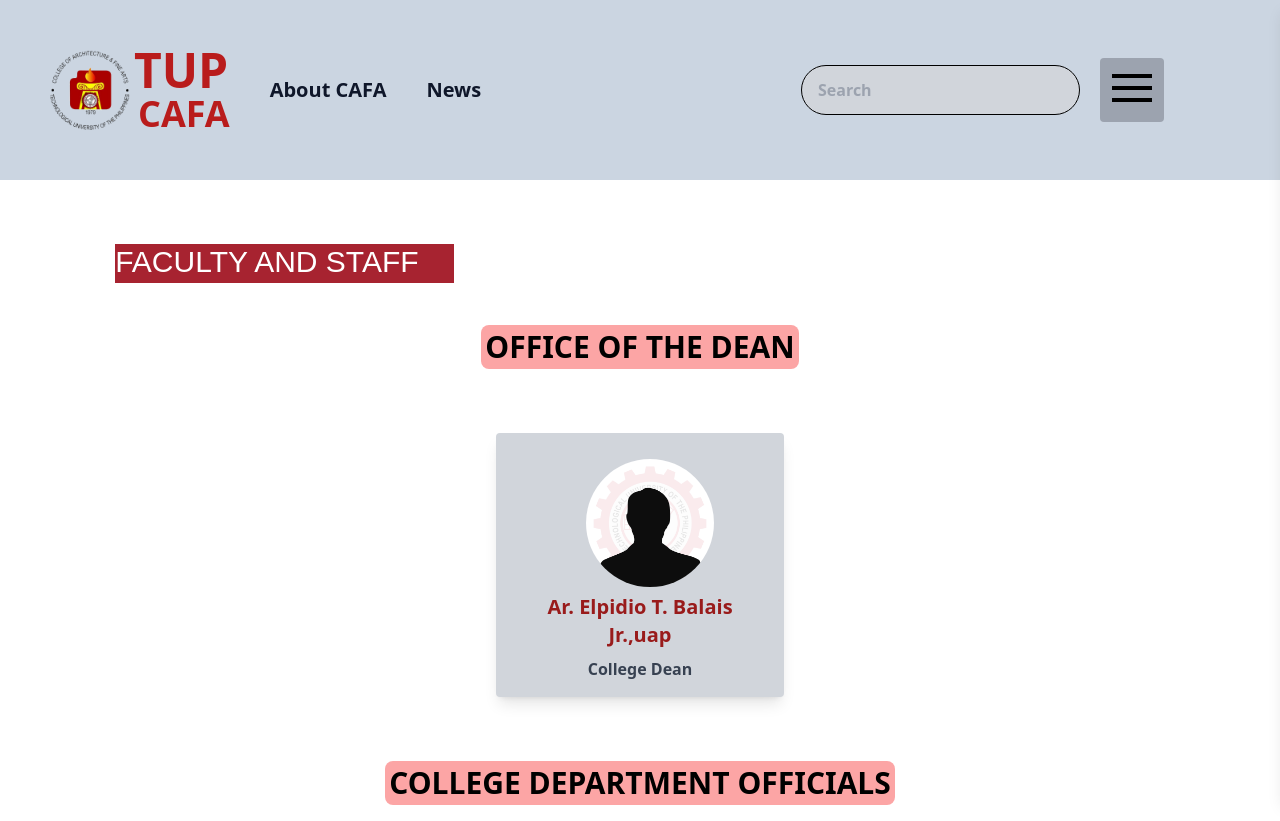
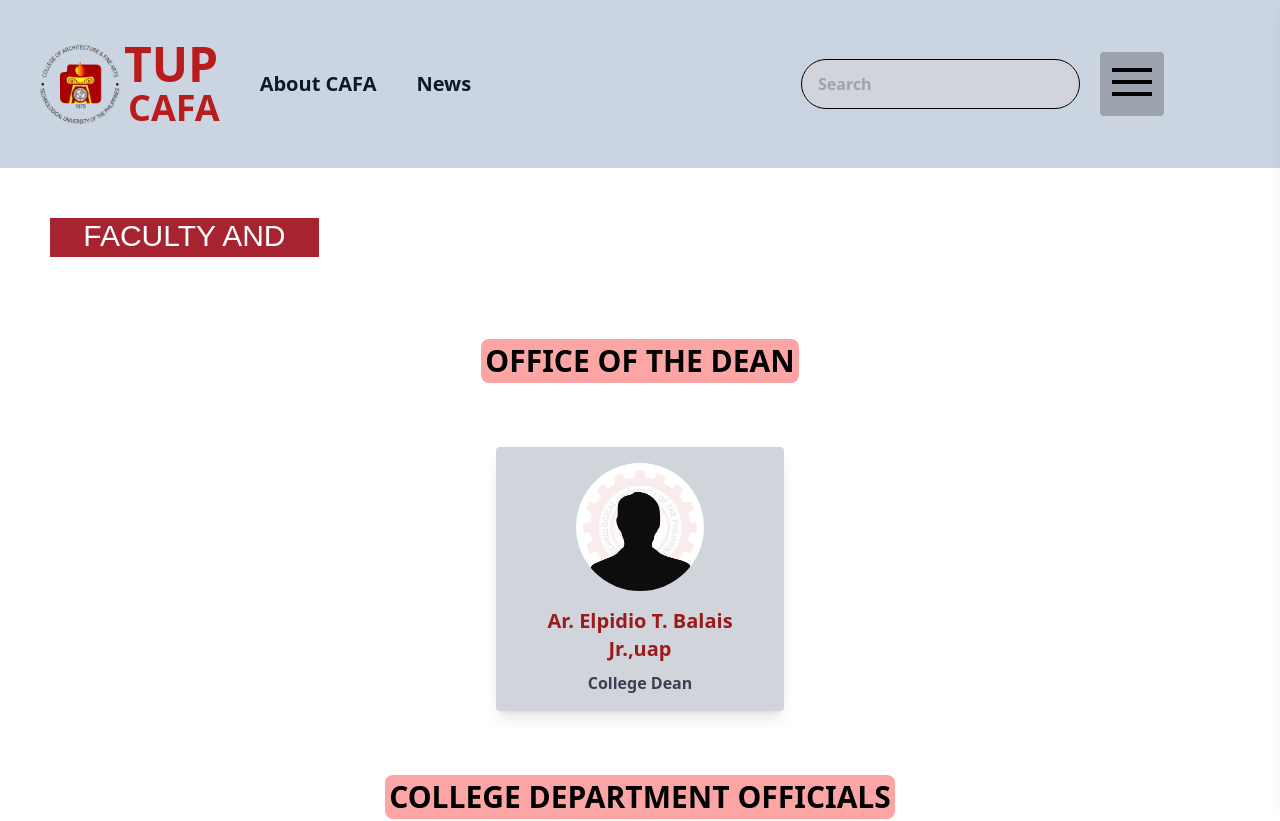
Before and after one commit to NCSnts30/CAFAWebDev, a React (Vite) app: page /faculty in a window 1280 px wide. Shown: the top 821 px of the page. Built offline with nearby package versions, Linux system fonts and the light colour scheme.

Commit message:
minor-changes-v1.0.2

```diff
--- a/src/App.css
+++ b/src/App.css
@@ -641,35 +641,28 @@ font{
 .faculty
 {
   background-color: #9E0B19E5;
-  width: 339px;
+  width: 21%;
   height: 39px;
   flex-shrink: 0;
   display: flex;
-  font-size: 1rem;
+  font-size: 10em;
   font-family: sans-serif;
   font-weight: 500;
-  margin-top: 5%;
-  margin-left: 9%;
-  margin-bottom: 10px;
+  margin-top: 50px;
+  margin-left: 50px;
+  margin-bottom: 50px;
   text-align: center;
 
 }
 
 /*about*/
-img {
-  margin: 10px;
-  border-radius: 5%;
-  float:inline-start;
-}
-
-
 
 .center {
 display: block;
 margin-left: 100px;
 margin-bottom:30px;
-width: 83%;
-height: 50%;
+width: 92%;
+height: 30%;
 background-size:contain;
 }
 .left {
@@ -682,7 +675,8 @@ height: 50%;
 COLOR:white;
 font-size: 30px;
 margin-left: 50PX;
-margin-top: 10px;
+margin-top: 50px;
+margin-bottom: 50px;
 vertical-align:bottom;
 }
 .history{
@@ -693,8 +687,9 @@ margin-left: 110px;
 margin-right: 200px;
 margin-top: 10px;
 margin-bottom: 10px;
-vertical-align:middle;
+vertical-align:justify;
 }
+
 .history2{
 COLOR:black;
 font-size: 80px;
--- a/src/components/NavBar3.jsx
+++ b/src/components/NavBar3.jsx
@@ -140,13 +140,7 @@ function NavBar() {
                 <div className="mb-5 pl-4 mt-2 border-l-4 border-gray-300">
                   <ul>
                     <a href="/">
-                      <li className="mb-4">Subitem 1</li>
-                    </a>
-                    <a href="/">
-                      <li className="mb-4">Subitem 1</li>
-                    </a>
-                    <a href="/">
-                      <li className="mb-4">Subitem 1</li>
+                      <li className="mb-4">Welcome to CAFA</li>
                     </a>
                   </ul>
                 </div>
@@ -220,13 +214,13 @@ function NavBar() {
                 <div className="mb-5 pl-4 mt-2 border-l-4 border-gray-300">
                   <ul>
                     <a href="/faculty">
+                      <li className="mb-4">Office of the Dean</li>
+                    </a>
+                    <a href="/faculty">
+                      <li className="mb-4">College Department Officials</li>
+                    </a>
+                    <a href="/faculty">
                       <li className="mb-4">Faculty</li>
-                    </a>
-                    <a href="/">
-                      <li className="mb-4">Subitem 1</li>
-                    </a>
-                    <a href="/">
-                      <li className="mb-4">Subitem 1</li>
                     </a>
                   </ul>
                 </div>
```
